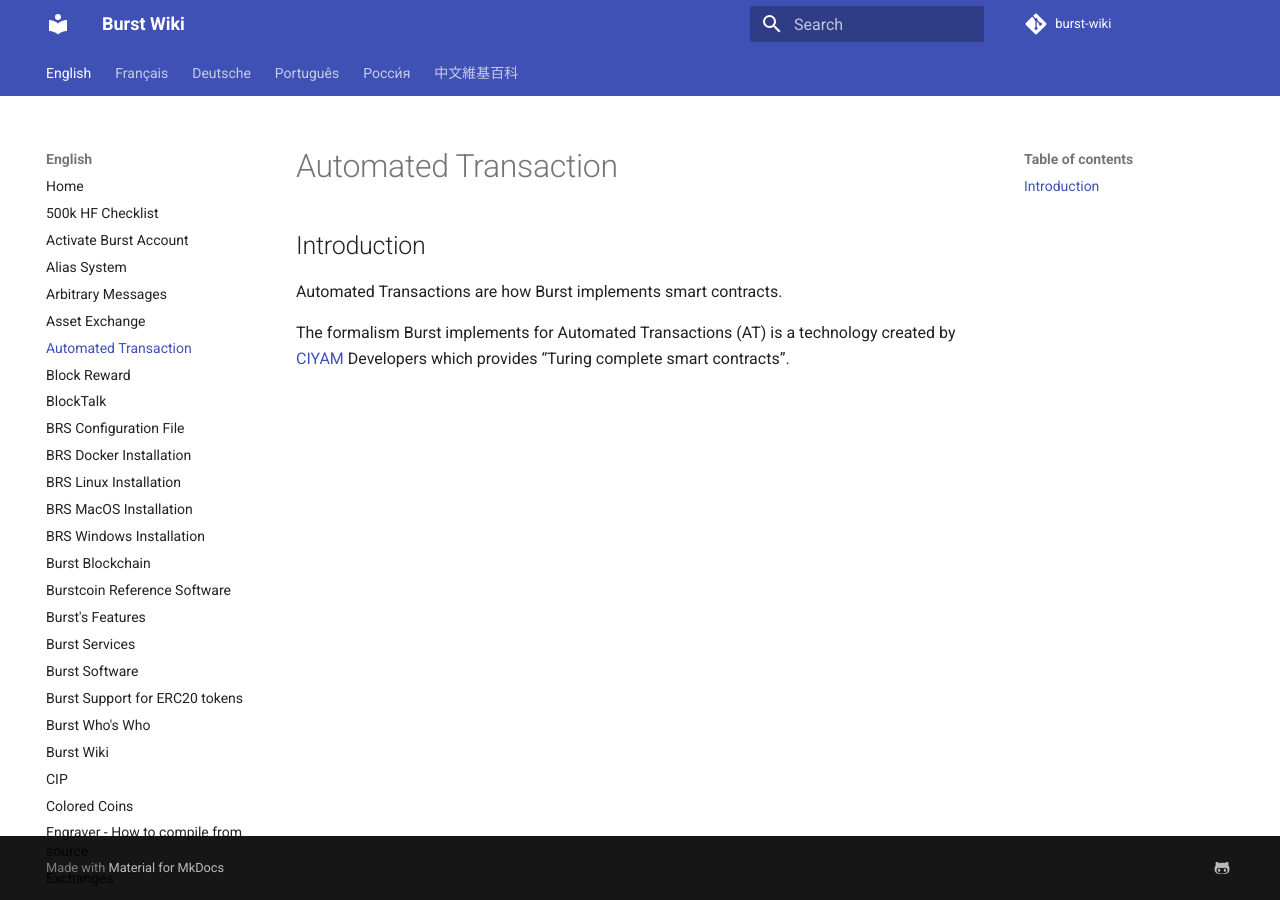
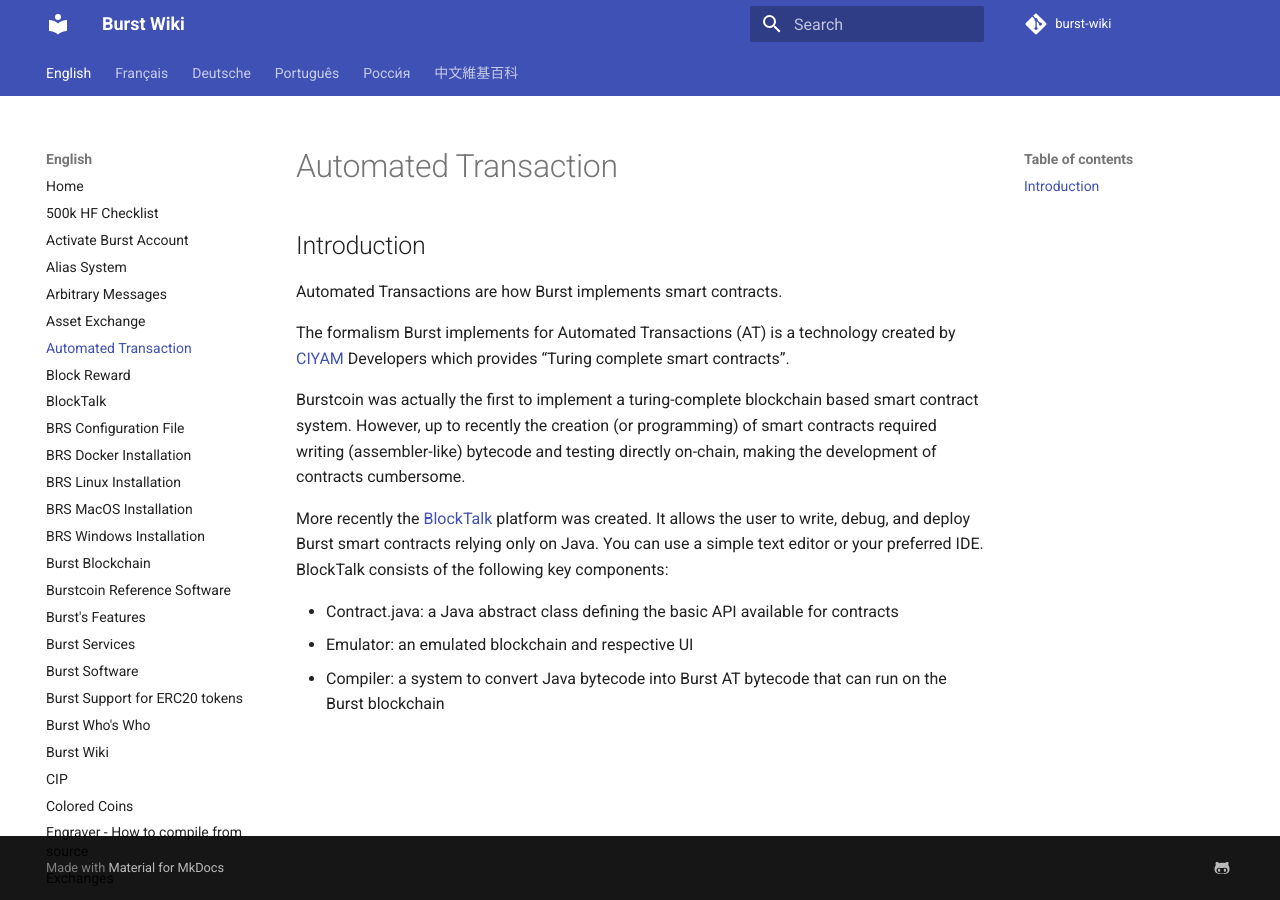
Before and after one commit to burst-apps-team/burst-wiki, an MkDocs documentation site: the page built from docs/en/automated-transaction.md, in a window 1280 px wide. Built offline with MkDocs 1.6.1 and Material for MkDocs 9.7.7, drawn with Linux system fonts in a browser that asks for light colours; comment, search, counter and statistics services are not loaded; old or Windows-style settings are respelled for this version of MkDocs.

Commit message:
Update AT

```diff
--- a/docs/en/automated-transaction.md
+++ b/docs/en/automated-transaction.md
@@ -4,3 +4,11 @@ Introduction
 Automated Transactions are how Burst implements smart contracts.
 
 The formalism Burst implements for Automated Transactions (AT) is a technology created by [CIYAM](http://ciyam.org/at/) Developers which provides “Turing complete smart contracts”.
+
+Burstcoin was actually the first to implement a turing-complete blockchain based smart contract system. However, up to recently the creation (or programming) of smart contracts required writing (assembler-like) bytecode and testing directly on-chain, making the development of contracts cumbersome.
+
+More recently the [BlockTalk](https://github.com/burst-apps-team/blocktalk) platform was created. It allows the user to write, debug, and deploy Burst smart contracts relying only on Java. You can use a simple text editor or your preferred IDE. BlockTalk consists of the following key components:
+
+ - Contract.java: a Java abstract class defining the basic API available for contracts
+ - Emulator: an emulated blockchain and respective UI
+ - Compiler: a system to convert Java bytecode into Burst AT bytecode that can run on the Burst blockchain
```
